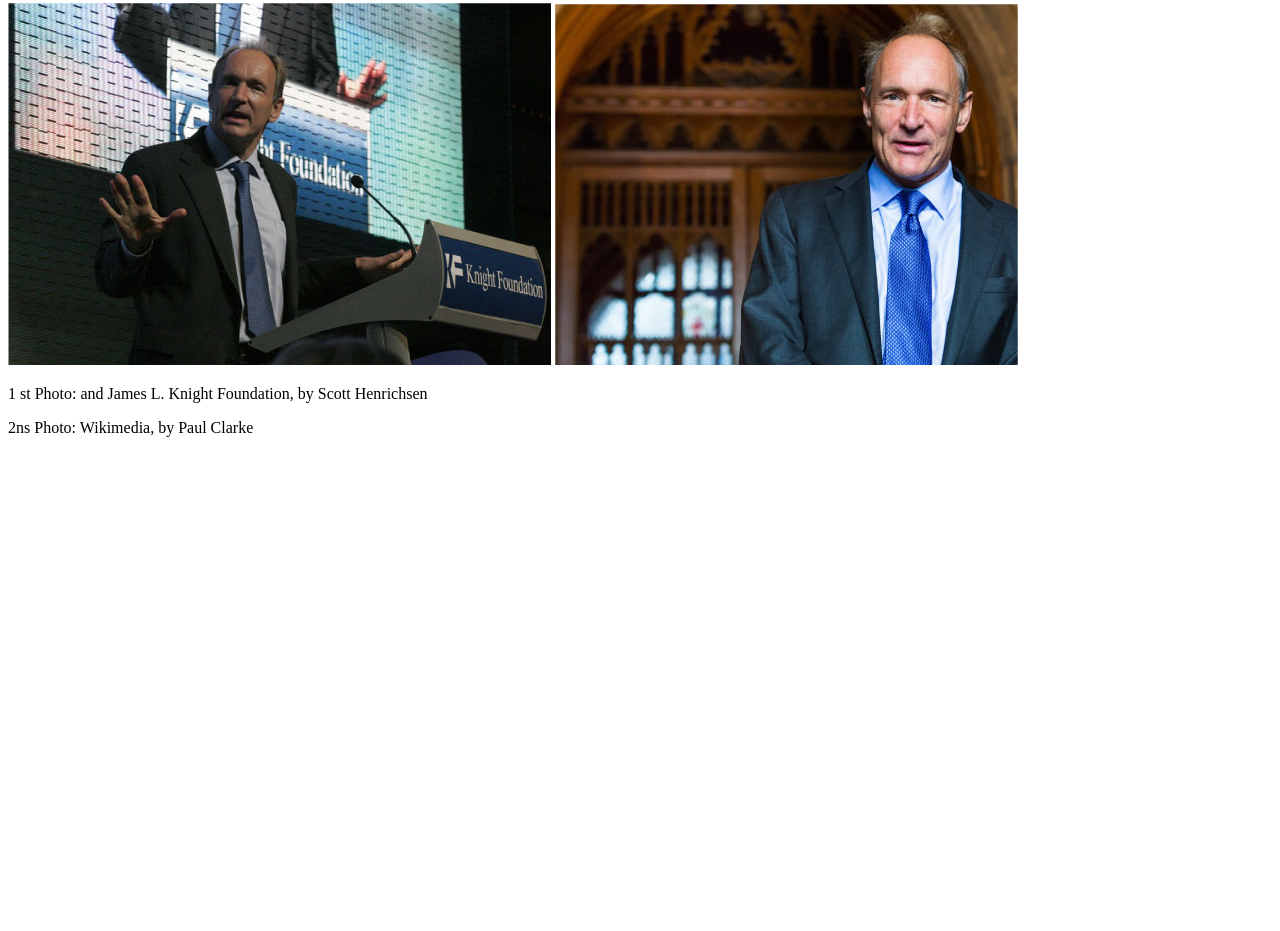
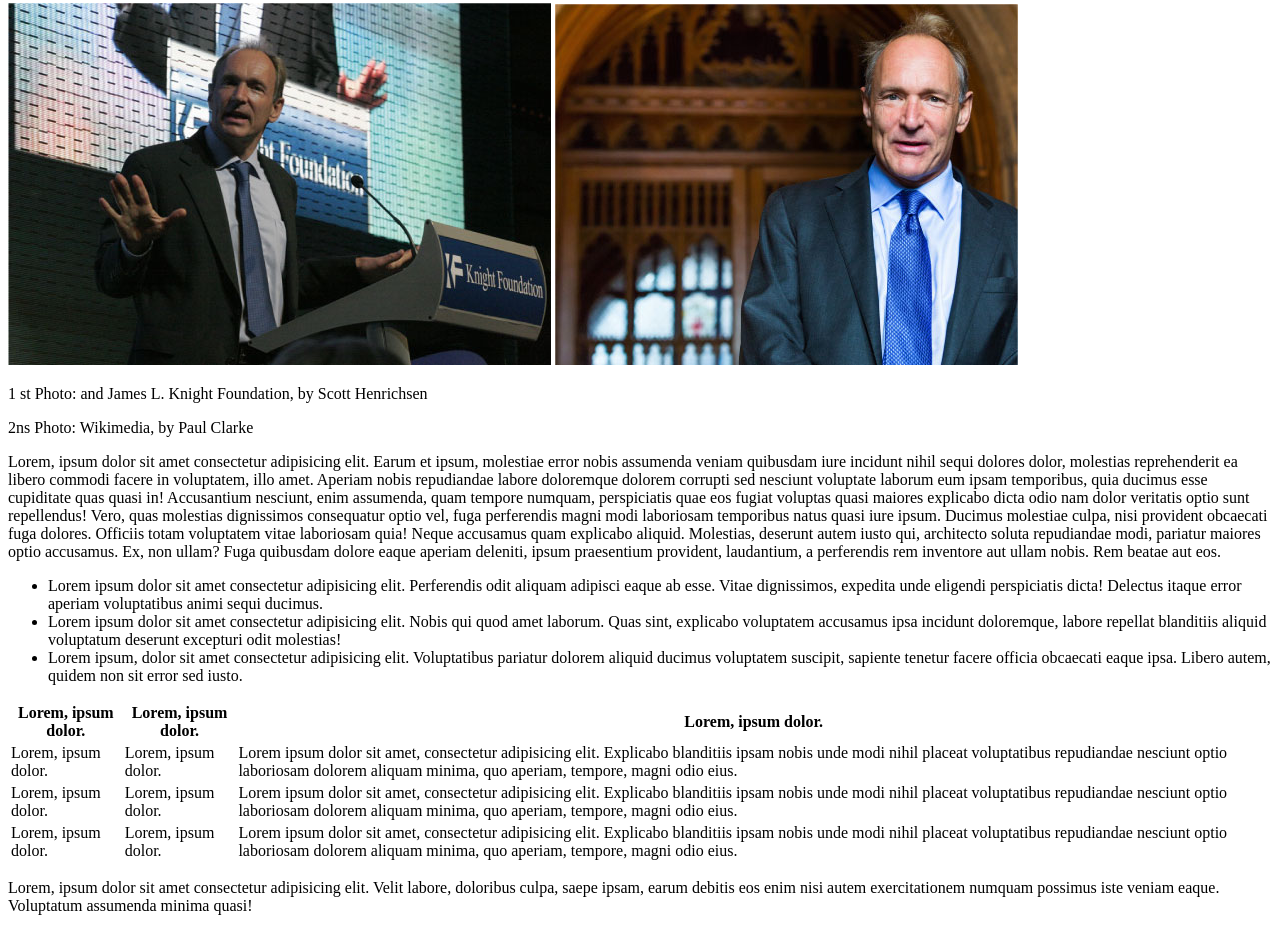
Before and after one commit to HectorMario/html-css-booleaner, a plain HTML site: page index.html in a window 1280 px wide. Shown: the part 410-1341 px from the top of the page. Before the commit the page ends 863 px from the top, so only its background shows below. Drawn offline with Linux system fonts and the light colour scheme.

Commit message:
fatto main

```diff
--- a/index.html
+++ b/index.html
@@ -27,5 +27,47 @@
     </header>
     <!-- End header -->
 
+    <!-- main -->
+    <main>
+        <p>Lorem, ipsum dolor sit amet consectetur adipisicing elit. Earum et ipsum, molestiae error nobis assumenda veniam quibusdam iure incidunt nihil sequi dolores dolor, molestias reprehenderit ea libero commodi facere in voluptatem, illo amet. Aperiam nobis repudiandae labore doloremque dolorem corrupti sed nesciunt voluptate laborum eum ipsam temporibus, quia ducimus esse cupiditate quas quasi in! Accusantium nesciunt, enim assumenda, quam tempore numquam, perspiciatis quae eos fugiat voluptas quasi maiores explicabo dicta odio nam dolor veritatis optio sunt repellendus! Vero, quas molestias dignissimos <span>consequatur optio vel, fuga perferendis magni modi laboriosam temporibus natus quasi iure ipsum. Ducimus molestiae culpa, nisi provident obcaecati fuga dolores</span>. Officiis totam voluptatem vitae laboriosam quia! Neque accusamus quam explicabo aliquid. Molestias, deserunt autem iusto qui, architecto soluta repudiandae modi, pariatur maiores optio accusamus. Ex, non ullam? Fuga quibusdam dolore eaque aperiam deleniti, ipsum praesentium provident, laudantium, a perferendis rem inventore aut ullam nobis. Rem beatae aut eos.</p>
+
+        <ul>
+            <li>Lorem ipsum dolor sit amet consectetur adipisicing elit. Perferendis odit aliquam adipisci eaque ab esse. Vitae dignissimos, expedita unde eligendi perspiciatis dicta! Delectus itaque error aperiam voluptatibus animi sequi ducimus.</li>
+            <li>Lorem ipsum dolor sit amet consectetur adipisicing elit. Nobis qui quod amet laborum. Quas sint, explicabo voluptatem accusamus ipsa incidunt doloremque, labore repellat blanditiis aliquid voluptatum deserunt excepturi odit molestias!</li>
+            <li>Lorem ipsum, dolor sit amet consectetur adipisicing elit. Voluptatibus pariatur dolorem aliquid ducimus voluptatem suscipit, sapiente tenetur facere officia obcaecati eaque ipsa. Libero autem, quidem non sit error sed iusto.</li>
+        </ul>
+
+        <table>
+            <thead>
+                <tr>
+                    <th>Lorem, ipsum dolor.</th>
+                    <th>Lorem, ipsum dolor.</th>
+                    <th>Lorem, ipsum dolor.</th>
+                </tr>
+            </thead>
+            <tbody>
+                <tr>
+                    <td>Lorem, ipsum dolor.</td>
+                    <td>Lorem, ipsum dolor.</td>
+                    <td>Lorem ipsum dolor sit amet, consectetur adipisicing elit. Explicabo blanditiis ipsam nobis unde modi nihil placeat voluptatibus repudiandae nesciunt optio laboriosam dolorem aliquam minima, quo aperiam, tempore, magni odio eius.</td>
+                </tr>
+                <tr>
+                    <td>Lorem, ipsum dolor.</td>
+                    <td>Lorem, ipsum dolor.</td>
+                    <td>Lorem ipsum dolor sit amet, consectetur adipisicing elit. Explicabo blanditiis ipsam nobis unde modi nihil placeat voluptatibus repudiandae nesciunt optio laboriosam dolorem aliquam minima, quo aperiam, tempore, magni odio eius.</td>
+                </tr>
+                <tr>
+                    <td>Lorem, ipsum dolor.</td>
+                    <td>Lorem, ipsum dolor.</td>
+                    <td>Lorem ipsum dolor sit amet, consectetur adipisicing elit. Explicabo blanditiis ipsam nobis unde modi nihil placeat voluptatibus repudiandae nesciunt optio laboriosam dolorem aliquam minima, quo aperiam, tempore, magni odio eius.</td>
+                </tr>
+            </tbody>
+        </table>
+
+        <p>Lorem, ipsum dolor sit amet consectetur adipisicing elit. Velit labore, doloribus culpa, saepe ipsam, earum debitis <span> eos enim nisi autem exercitationem numquam possimus iste veniam eaque</span>. Voluptatum assumenda minima quasi!</p>
+    </main>
+    <!-- End main -->
+
+
 </body>
 </html>
```
